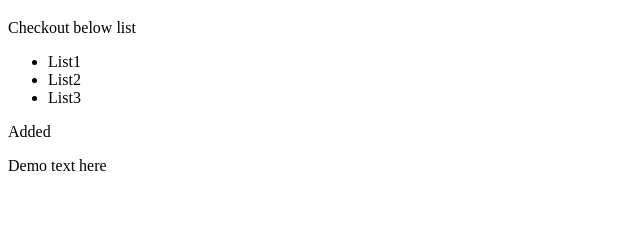
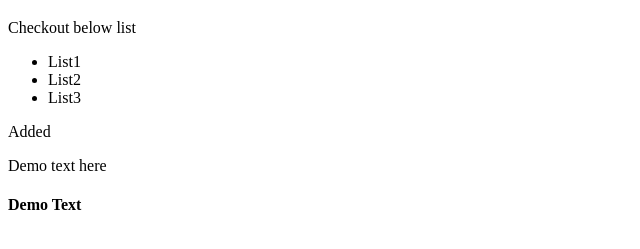
Before and after one commit to Shwetam1995/merge, a plain HTML site: page index.html in a window 1280 px wide. Shown: the part 61-310 px from the top of the page, without its empty margins (0-640 px from the left). Drawn offline with Linux system fonts and the light colour scheme.

Commit message:
heading added

```diff
--- a/index.html
+++ b/index.html
@@ -13,6 +13,7 @@
     </ul>
     <p>Added</p>
     <span>Demo text here</span>
+    <h4>Demo Text</h4>
 </body>
 
 </html>
```
